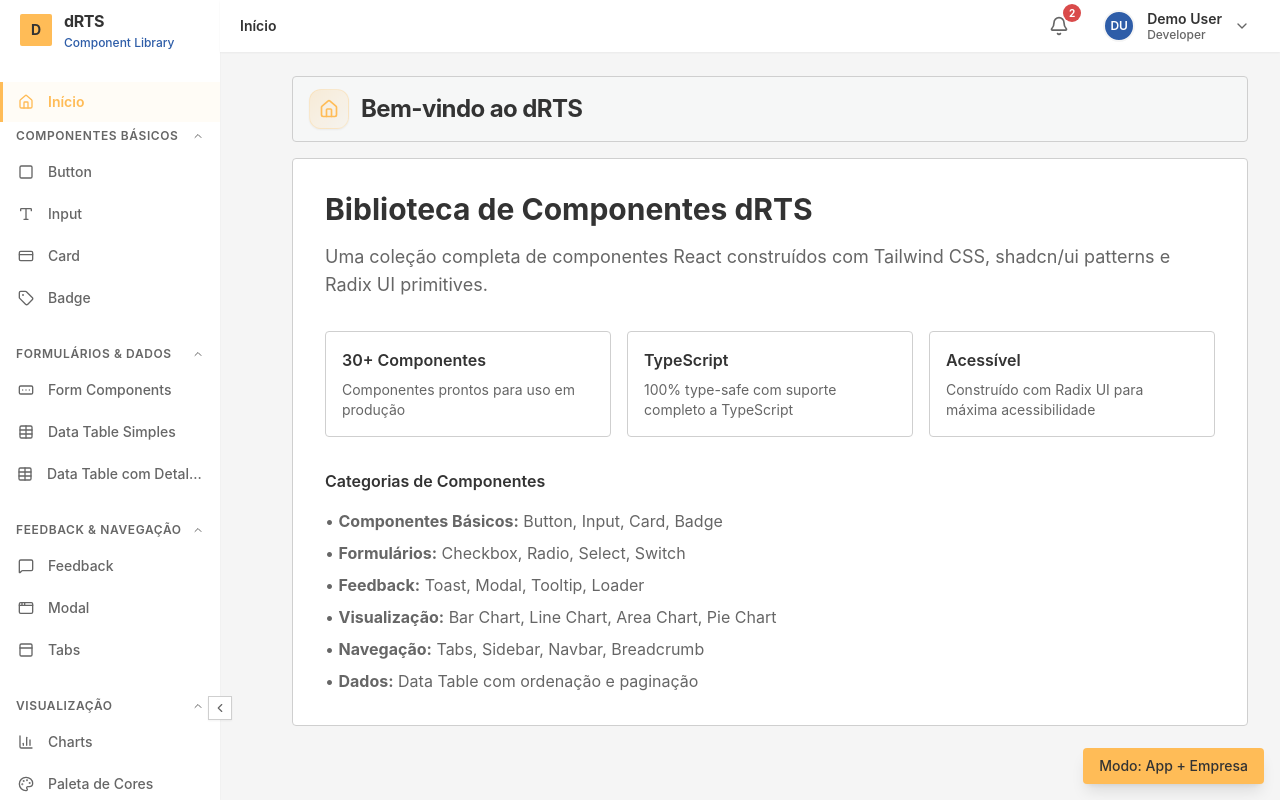
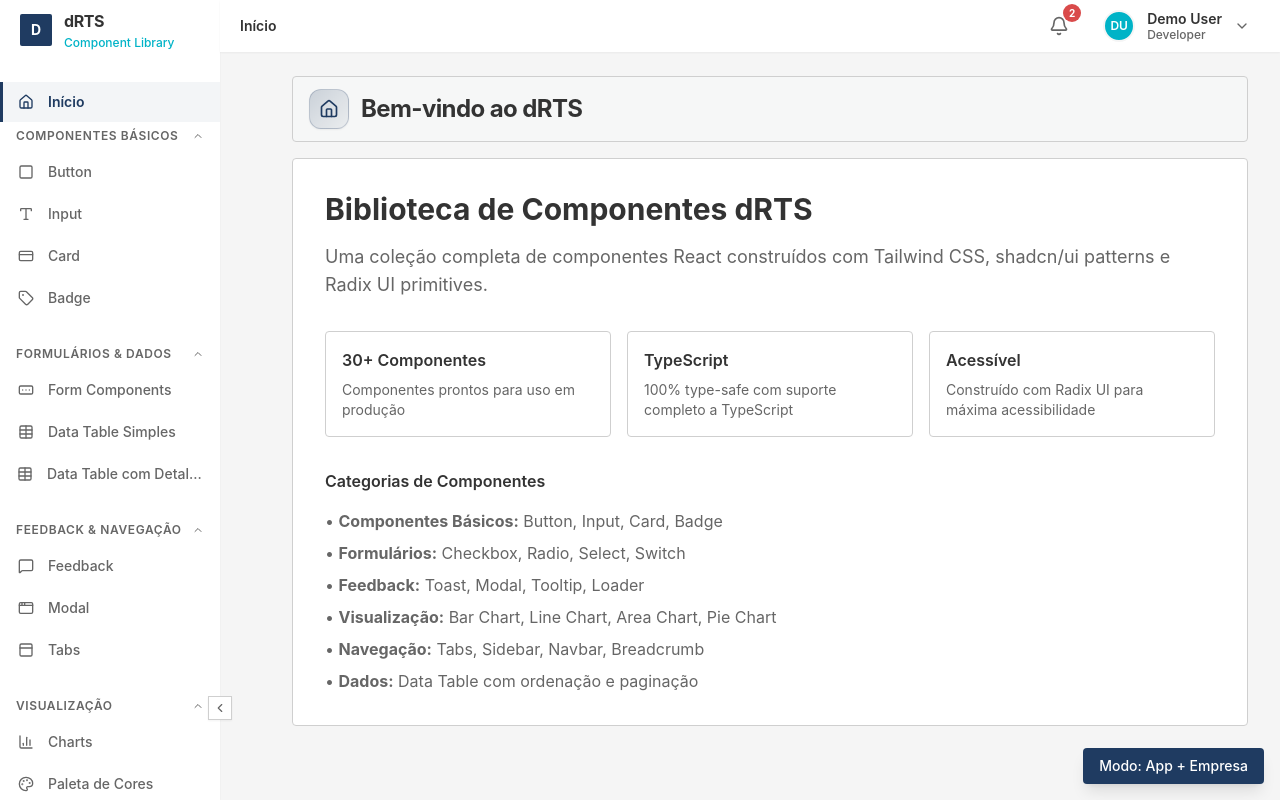
Before and after one commit to pivetoo/dRTS, a React (Vite) app in the folder d-rts/: page / in a window 1280 px wide. Built offline with nearby package versions, Linux system fonts and the light colour scheme; the HTML template or start-up script is replaced by a standard one.

Commit message:
correcoes

```diff
--- a/d-rts/src/App.tsx
+++ b/d-rts/src/App.tsx
@@ -33,7 +33,7 @@
 import { ERPExample } from './examples/ERPExample'
 import { ColorPaletteExample } from './examples/ColorPaletteExample'
 import { ProdutosPage } from './examples/ProdutosPage'
-import logoHvtech from './assets/logo_hvtech.png'
+import logoHvtech from './assets/logo-empresa.svg'
 import { Package } from 'lucide-react'
 
 type PageType =
--- a/d-rts/src/components/ui/navbar.tsx
+++ b/d-rts/src/components/ui/navbar.tsx
@@ -5,7 +5,7 @@
 import { Breadcrumb } from "./breadcrumb"
 import type { BreadcrumbItem } from "./breadcrumb"
 import { useTheme, type Theme } from "./use-theme"
-import logoHvtech from "../../assets/logo_hvtech.png"
+import logoEmpresa from "../../assets/logo-empresa.svg"
 
 export interface NotificationItem {
   id: string
@@ -46,7 +46,7 @@
 export type { BreadcrumbItem }
 
 const themes: { value: Theme; label: string; color: string }[] = [
-  { value: "default", label: "Padrão", color: "bg-orange-600" },
+  { value: "default", label: "Padrão", color: "bg-primary" },
 ]
 
 
@@ -518,10 +518,10 @@
                   </svg>
                 </button>
                 <div className="relative flex items-center justify-center">
-                  <img src={logoHvtech} alt="HVTECH" className="absolute left-0 h-[60px] w-auto" />
+                  <img src={logoEmpresa} alt="Movva Software" className="absolute left-0 h-[60px] w-auto" />
                   <div className="text-center">
-                    <h2 className="text-2xl font-bold text-foreground">HVTECH</h2>
-                    <p className="text-sm text-muted-foreground mt-0.5">Consultoria TOTVS Protheus</p>
+                    <h2 className="text-2xl font-bold text-foreground">Movva Software</h2>
+                    <p className="text-sm text-muted-foreground mt-0.5">Desenvolvimento de Software</p>
                   </div>
                 </div>
               </div>
@@ -537,8 +537,8 @@
                     <h3 className="text-lg font-semibold text-foreground">Quem Somos</h3>
                   </div>
                   <p className="text-sm text-muted-foreground leading-relaxed pl-10">
-                    Fundada por profissionais com mais de 15 anos de experiência no mercado de TI,
-                    oferecemos atendimento de qualidade com uma equipe altamente qualificada.
+                    Empresa especializada em desenvolvimento de software, oferecemos
+                    soluções inovadoras com uma equipe altamente qualificada.
                   </p>
                 </div>
 
@@ -552,8 +552,8 @@
                     <h3 className="text-lg font-semibold text-foreground">Nossos Serviços</h3>
                   </div>
                   <p className="text-sm text-muted-foreground leading-relaxed pl-10">
-                    Consultoria TOTVS Protheus, customizações, integrações, desenvolvimento de
-                    sistemas web e aplicativos mobile sob demanda.
+                    Desenvolvimento de sistemas web, aplicativos mobile, integrações
+                    e soluções sob demanda para o seu negócio.
                   </p>
                 </div>
 
@@ -561,14 +561,14 @@
                   <div className="flex items-start justify-between gap-4">
                     <div>
                       <p className="text-sm font-medium text-foreground mb-1">
-                        Conheça mais sobre a HVTECH
+                        Conheça mais sobre a Movva Software
                       </p>
                       <p className="text-xs text-muted-foreground">
                         Visite nosso site para conhecer todos os nossos serviços e soluções
                       </p>
                     </div>
                     <a
-                      href="https://hvtechsistemas.com.br/"
+                      href="https://movva.com.br/"
                       target="_blank"
                       rel="noopener noreferrer"
                       className="flex-shrink-0 inline-flex items-center gap-2 px-4 py-2 bg-secondary text-secondary-foreground rounded-md hover:bg-secondary/90 transition-all font-medium text-sm shadow-sm hover:shadow-md"
@@ -584,7 +584,7 @@
 
               <div className="bg-muted/20 border-t border-border p-4 rounded-b-xl">
                 <div className="flex items-center justify-center text-xs text-muted-foreground">
-                  <span>© {new Date().getFullYear()} HVTECH - Todos os direitos reservados</span>
+                  <span>© {new Date().getFullYear()} Movva Software - Todos os direitos reservados</span>
                 </div>
               </div>
             </div>
--- a/d-rts/src/index.css
+++ b/d-rts/src/index.css
@@ -11,9 +11,9 @@
     --card-foreground: 0 0% 20%;
     --popover: 0 0% 100%;
     --popover-foreground: 0 0% 20%;
-    --primary: 36 100% 67%;
-    --primary-foreground: 0 0% 20%;
-    --secondary: 217 57% 42%;
+    --primary: 214 52% 25%;
+    --primary-foreground: 0 0% 100%;
+    --secondary: 186 100% 39%;
     --secondary-foreground: 0 0% 100%;
     --muted: 210 17% 98%;
     --muted-foreground: 0 0% 40%;
@@ -29,7 +29,7 @@
     --info-foreground: 0 0% 100%;
     --border: 0 0% 81%;
     --input: 0 0% 81%;
-    --ring: 36 100% 67%;
+    --ring: 214 52% 25%;
     --radius: 0.25rem;
   }
 
@@ -40,10 +40,10 @@
     --card-foreground: 0 0% 98%;
     --popover: 0 0% 10%;
     --popover-foreground: 0 0% 98%;
-    --primary: 36 100% 67%;
-    --primary-foreground: 0 0% 20%;
-    --secondary: 217 57% 42%;
-    --secondary-foreground: 0 0% 98%;
+    --primary: 214 52% 35%;
+    --primary-foreground: 0 0% 100%;
+    --secondary: 186 100% 45%;
+    --secondary-foreground: 0 0% 100%;
     --muted: 0 0% 15%;
     --muted-foreground: 0 0% 65%;
     --accent: 0 0% 15%;
@@ -58,7 +58,7 @@
     --info-foreground: 0 0% 98%;
     --border: 0 0% 27%;
     --input: 0 0% 27%;
-    --ring: 36 100% 67%;
+    --ring: 214 52% 35%;
   }
 }
 
```
Also changed, not shown: d-rts/src/assets/logo-empresa.svg (added), d-rts/src/assets/logo_hvtech.png (deleted), 79 other files (tests, documents, lock files or other folders).
